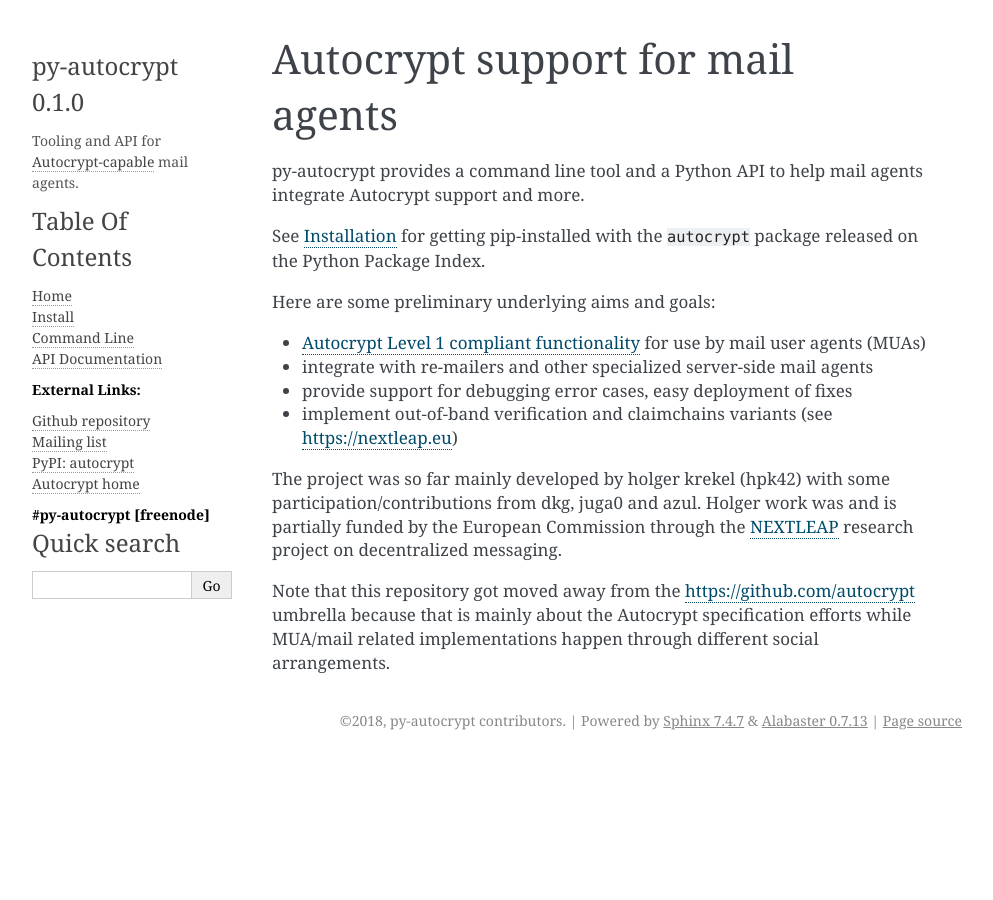
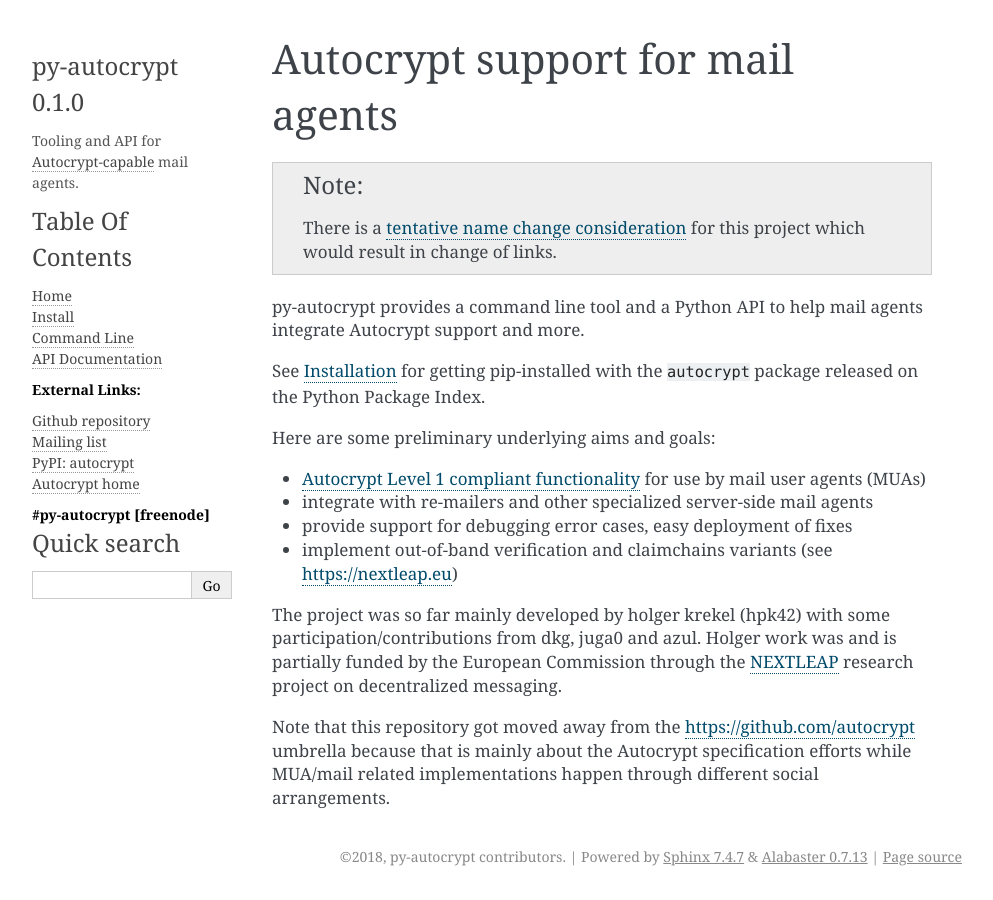
Before and after one commit to hpk42/muacrypt, a Sphinx documentation site: the page built from doc/index.rst, in a window 1280 px wide. Shown: the whole page, without its empty margins (148-1141 px from the left). Built offline with Sphinx 7.4.7, drawn with Linux system fonts in a browser that asks for light colours; the version number is read from the project's files by our own code.

Commit message:
add a note regarding name change

```diff
--- a/doc/index.rst
+++ b/doc/index.rst
@@ -1,5 +1,11 @@
 Autocrypt support for mail agents
 =================================
+
+.. note::
+
+    There is a `tentative name change consideration
+    <https://github.com/hpk42/py-autocrypt/issues/34>`_ for this project
+    which would result in change of links.
 
 py-autocrypt provides a command line tool and a Python API to help
 mail agents integrate Autocrypt support and more.
```
